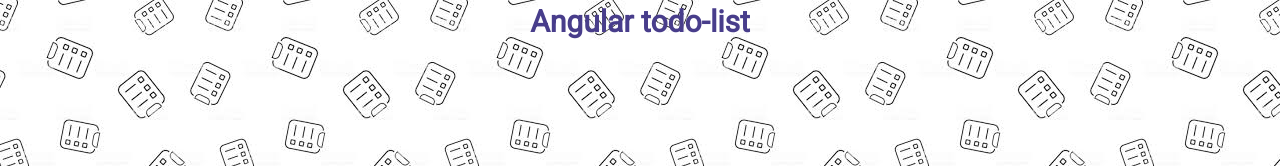
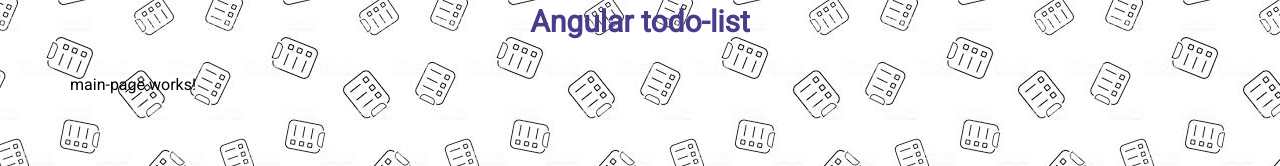
Before and after one commit to themafia98/todo-list, an Angular app in the folder angularToDo/: page / in a window 1280 px wide. Shown: the top 166 px of the page. Built offline with nearby package versions, Linux system fonts and the light colour scheme; what @angular/fire would draw is missing.

Commit message:
main page

```diff
--- a/angularToDo/src/app/app.module.ts
+++ b/angularToDo/src/app/app.module.ts
@@ -16,6 +16,7 @@
 import router from './router';
 import { RouterModule } from '@angular/router';
 import { TodoPageComponent } from './components/todo-page/todo-page.component';
+import { MainPageComponent } from './components/main-page/main-page.component';
 @NgModule({
   declarations: [
     AppComponent,
@@ -28,6 +29,7 @@
     SortableListPipe,
     EditableNoteComponent,
     TodoPageComponent,
+    MainPageComponent,
   ],
   imports: [
     BrowserModule,
--- /dev/null
+++ b/angularToDo/src/app/components/main-page/main-page.component.html
@@ -0,0 +1 @@
+<p>main-page works!</p>
--- /dev/null
+++ b/angularToDo/src/app/components/main-page/main-page.component.ts
@@ -0,0 +1,15 @@
+import { Component, OnInit } from '@angular/core';
+
+@Component({
+  selector: 'app-main-page',
+  templateUrl: './main-page.component.html',
+  styleUrls: ['./main-page.component.scss']
+})
+export class MainPageComponent implements OnInit {
+
+  constructor() { }
+
+  ngOnInit(): void {
+  }
+
+}
--- a/angularToDo/src/app/router.ts
+++ b/angularToDo/src/app/router.ts
@@ -1,8 +1,9 @@
 import { Route } from '@angular/router';
 import { TodoPageComponent } from './components/todo-page/todo-page.component';
-
+import { MainPageComponent } from './components/main-page/main-page.component';
 const route: Array<Route> = [
   { path: 'todoList', component: TodoPageComponent },
+  { path: '', component: MainPageComponent },
   { path: '**', redirectTo: '/'},
 ];
 
```
Also changed, not shown: angularToDo/src/app/components/main-page/main-page.component.scss (added).
